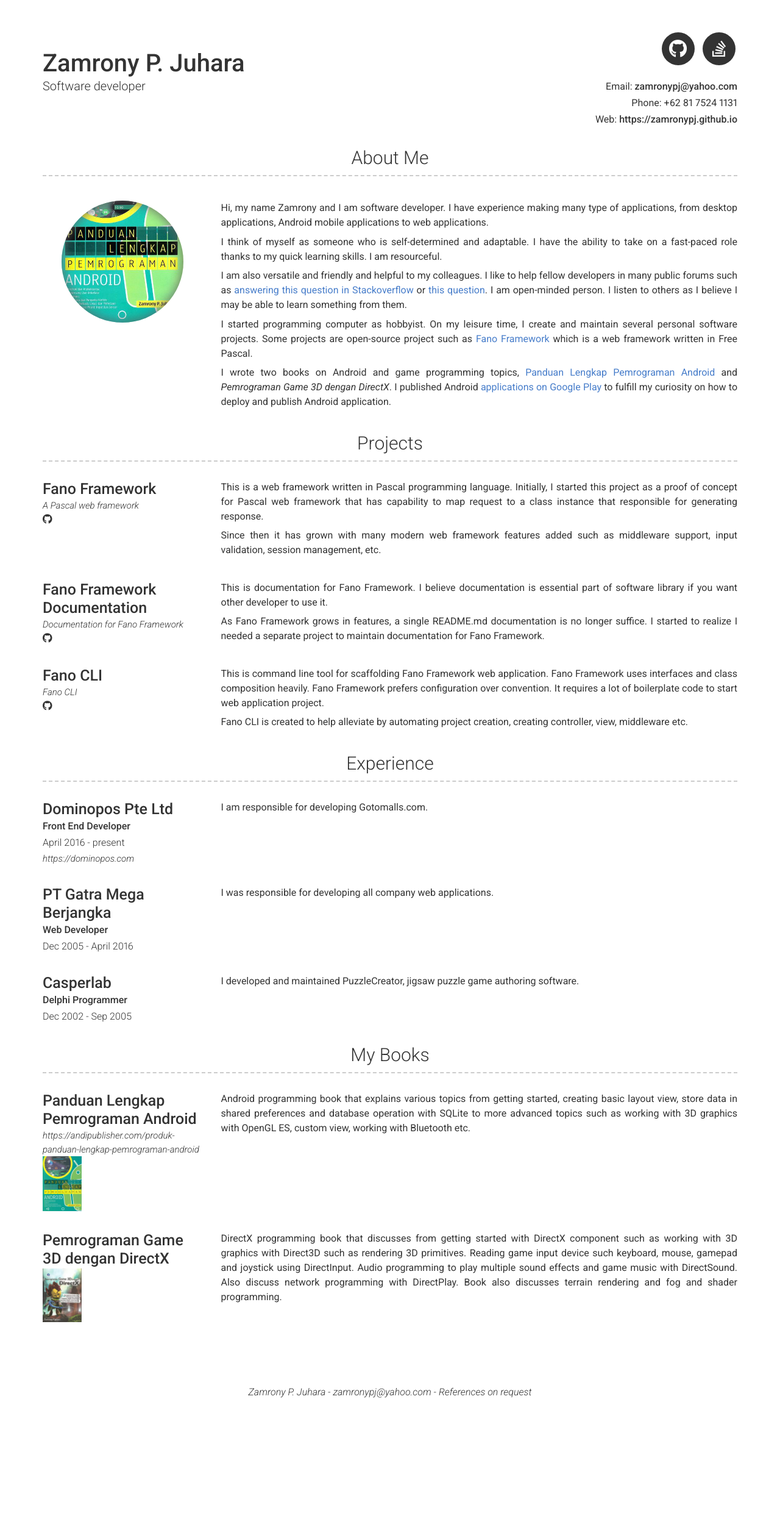
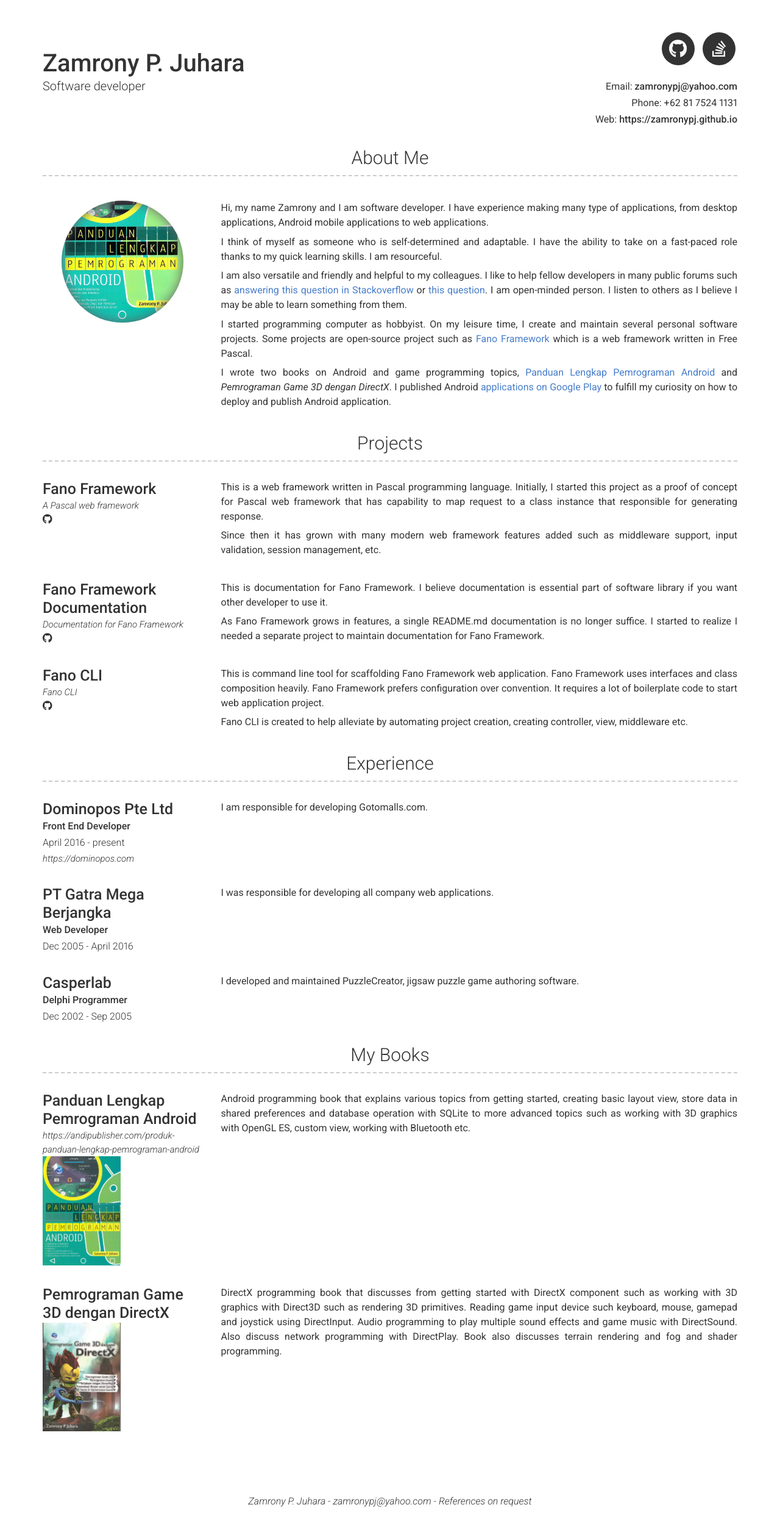
Before and after one commit to zamronypj/zamronypj.github.io, a Jekyll site: the page built from index.md, in a window 1280 px wide. Shown: the whole page at 61% size. Built offline with Jekyll 4.4.1, drawn with Linux system fonts in a browser that asks for light colours; nearby versions of some CDN libraries; before the commit the page ends 2303 px from its top, so only the background shows below that.

Commit message:
improve content

```diff
--- a/_includes/section-list.html
+++ b/_includes/section-list.html
@@ -12,7 +12,7 @@
       {%- endif -%}
 
       {%- if item.img -%}
-        <p><img src="{{ item.img }}" width="64"></p>
+        <p><img src="{{ item.img }}" width="128"></p>
       {%- endif -%}
 
       <p class="no-print aditional-links">
```
